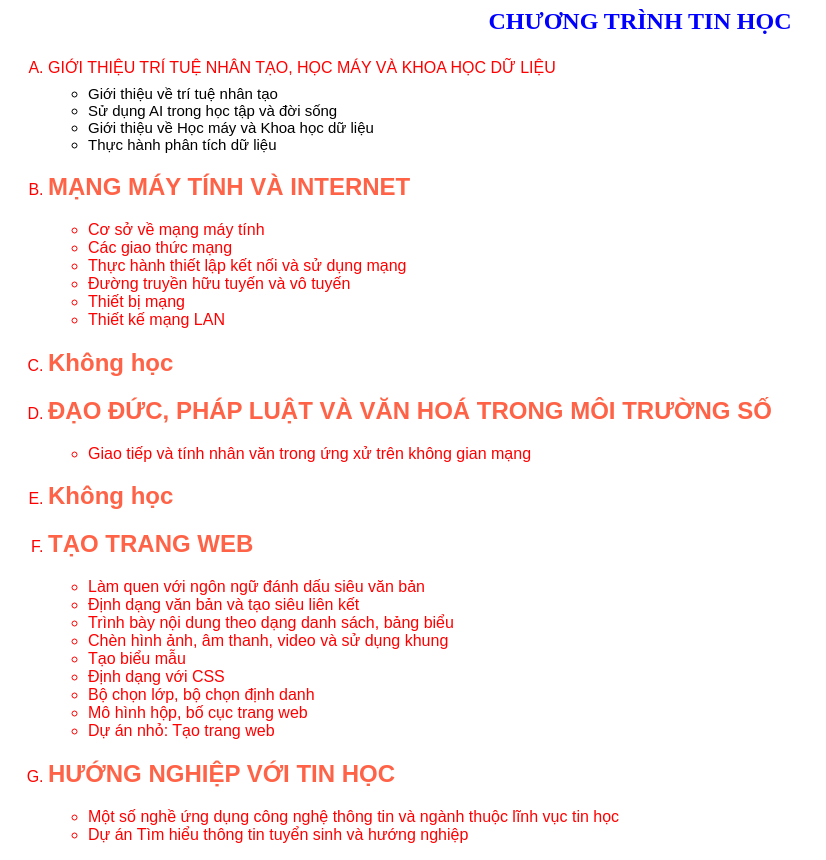
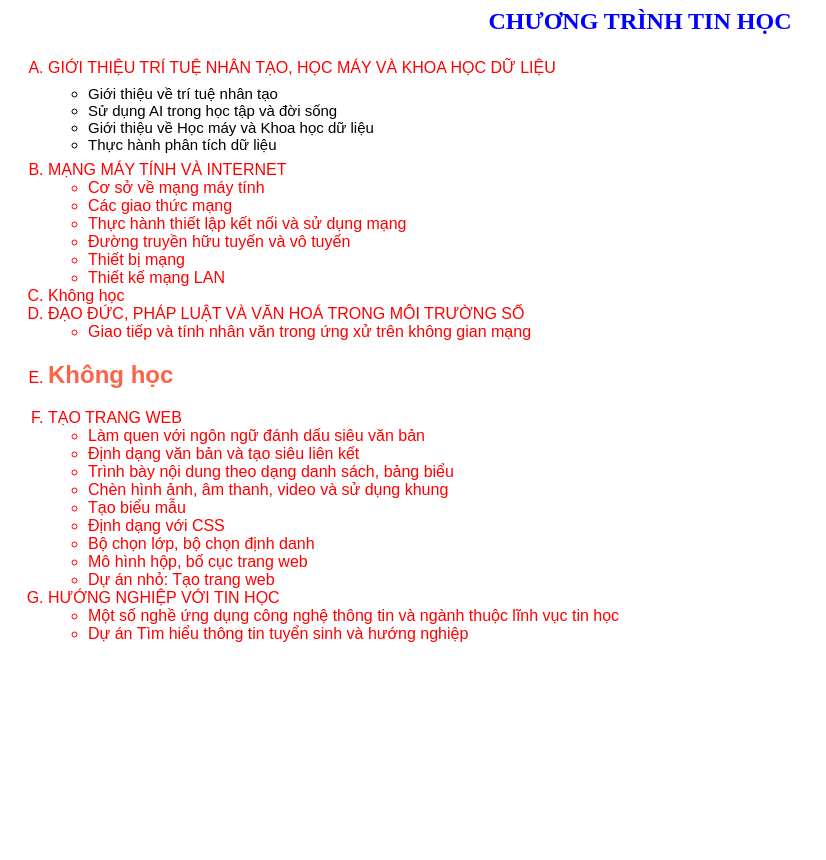
Before and after one commit to baothuuu/baothu, a plain HTML site: page Contents/tinhoc12.html in a window 1280 px wide. Shown: the whole page, without its empty margins (0-826 px from the left). After the commit the page ends 800 px from the top, so only its background shows below. Drawn offline with Linux system fonts and the light colour scheme.

Commit message:
Update tinhoc12.html

```diff
--- a/Contents/tinhoc12.html
+++ b/Contents/tinhoc12.html
@@ -13,7 +13,7 @@
  <li>Thực hành phân tích dữ liệu </li>
 </ul>
 </li>
- <li><h2 style = "color: tomato" > MẠNG MÁY TÍNH VÀ INTERNET</h2>
+ <li>MẠNG MÁY TÍNH VÀ INTERNET
 <ul>
 <li> Cơ sở về mạng máy tính </li>
 <li>Các giao thức mạng</li>
@@ -23,16 +23,16 @@
 <li>Thiết kế mạng LAN </li>
  </ul>
 </li>
- <li> <h2 style = "color: tomato" > Không học</h2>
+ <li> Không học
  </ul>
   </li>
-  <li> <h2 style = "color: tomato" >ĐẠO ĐỨC, PHÁP LUẬT VÀ VĂN HOÁ TRONG MÔI TRƯỜNG SỐ</h2>
+  <li> ĐẠO ĐỨC, PHÁP LUẬT VÀ VĂN HOÁ TRONG MÔI TRƯỜNG SỐ
      <ul>
             <li>Giao tiếp và tính nhân văn trong ứng xử trên không gian mạng</li>
             </li>
           </ul>
         <li> <h2 style = "color: tomato" >Không học</li> </h2>
-        <li><h2 style = "color: tomato" >TẠO TRANG WEB </h2>
+        <li>TẠO TRANG WEB
           <ul>
             <li>Làm quen với ngôn ngữ đánh dấu siêu văn bản</li>
             <li>Định dạng văn bản và tạo siêu liên kết</li>
@@ -45,7 +45,7 @@
             <li>Dự án nhỏ: Tạo trang web </li>
           </ul>
         </li>
-        <li> <h2 style = "color: tomato" >HƯỚNG NGHIỆP VỚI TIN HỌC</h2>
+        <li> HƯỚNG NGHIỆP VỚI TIN HỌC
           <ul>
             <li>Một số nghề ứng dụng công nghệ thông tin và ngành thuộc lĩnh vục tin học</li>
             <li>Dự án Tìm hiểu thông tin tuyển sinh và hướng nghiệp</li>
```
